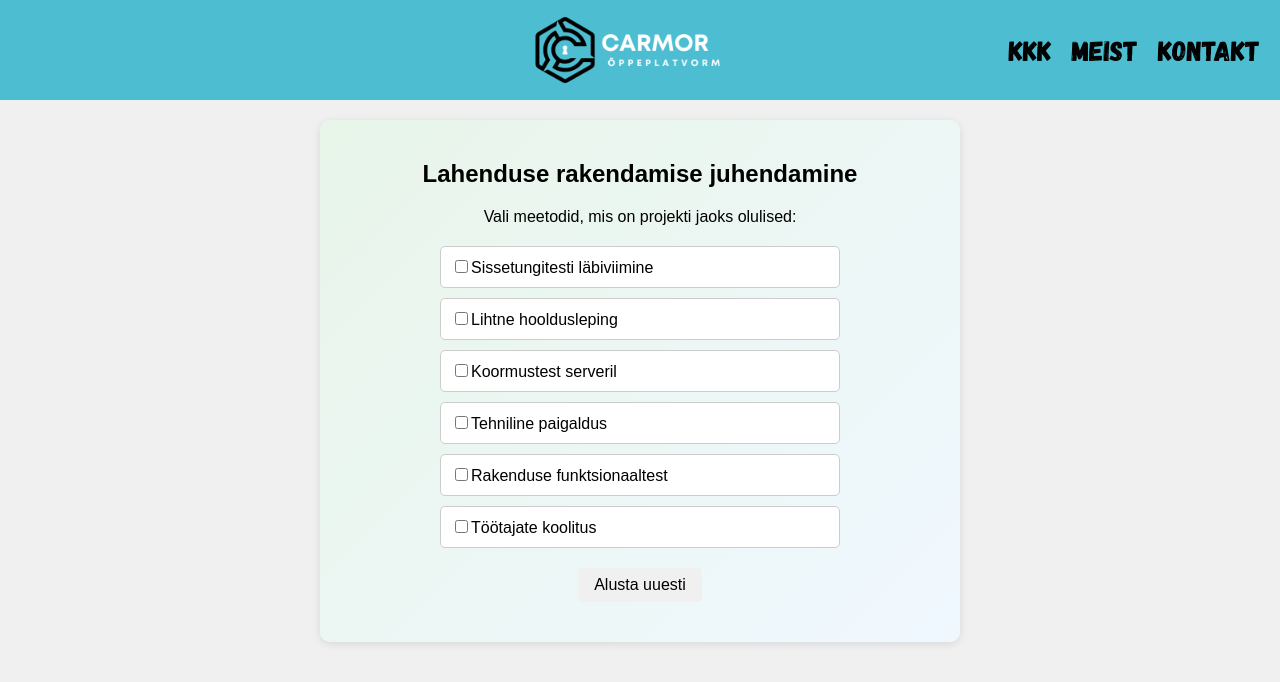
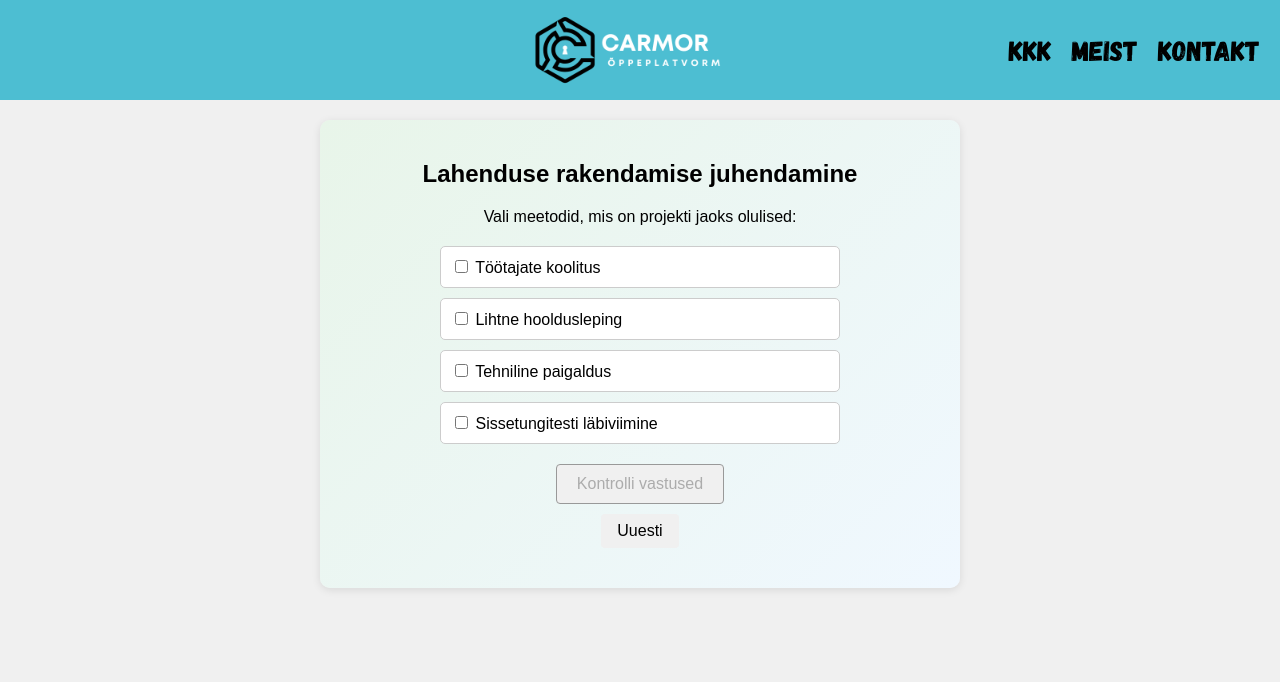
Before and after one commit to camaar2/pogenemisruum, a React (Create React App) app in the folder pogenemisruum/: page /audiitor3 in a window 1280 px wide. Shown: the top 682 px of the page. Built offline with nearby package versions, Linux system fonts and the light colour scheme.

Commit message:
Update Audiitor3.js

```diff
--- a/pogenemisruum/src/games/JavaScript/Audiitor3.js
+++ b/pogenemisruum/src/games/JavaScript/Audiitor3.js
@@ -1,124 +1,117 @@
-import React, { useState, useEffect } from 'react';
+import React, { useState } from 'react';
 import { useNavigate } from 'react-router-dom';
 import '../CSS/Audiitor3.css';
 
-const allTasks = [
-  { name: "Tehniline paigaldus", isCorrect: true },
-  { name: "Töötajate koolitus", isCorrect: true },
-  { name: "Sissetungitesti läbiviimine", isCorrect: true },
-  { name: "Koormustest serveril", isCorrect: false },
-  { name: "Lihtne hooldusleping", isCorrect: false },
-  { name: "Rakenduse funktsionaaltest", isCorrect: false }
+const allTasks3 = [
+  "Tehniline paigaldus",
+  "Töötajate koolitus",
+  "Sissetungitesti läbiviimine",
+  "Koormustest serveril",
+  "Lihtne hooldusleping",
+  "Rakenduse funktsionaaltest"
 ];
-const correctTaskNames = allTasks.filter(t => t.isCorrect).map(t => t.name);
+
+const correctTasks = [
+  "Tehniline paigaldus",
+  "Töötajate koolitus",
+  "Sissetungitesti läbiviimine"
+];
 
 function shuffleArray(array) {
-  const newArr = [...array];
-  for (let i = newArr.length - 1; i > 0; i--) {
+  const a = [...array];
+  for (let i = a.length - 1; i > 0; i--) {
     const j = Math.floor(Math.random() * (i + 1));
-    [newArr[i], newArr[j]] = [newArr[j], newArr[i]];
+    [a[i], a[j]] = [a[j], a[i]];
   }
-  return newArr;
+  return a;
 }
 
-function generateTaskOptions() {
-  const correct = allTasks.filter(t => t.isCorrect);
-  const distractors = allTasks.filter(t => !t.isCorrect);
-
-  shuffleArray(distractors);
-
+function generateTaskOptions3() {
+  const shuffledDistractors = shuffleArray(
+    allTasks3.filter(name => !correctTasks.includes(name))
+  );
   const subsetSize = Math.floor(Math.random() * 3) + 4;
-  const selected = [...correct];
-  let i = 0;
-  while (selected.length < subsetSize && i < distractors.length) {
-    selected.push(distractors[i]);
-    i++;
-  }
-  return shuffleArray(selected);
+  const numDistractors = subsetSize - correctTasks.length;
+  const options = shuffleArray([
+    ...correctTasks,
+    ...shuffledDistractors.slice(0, numDistractors)
+  ]);
+  return options;
 }
 
-function Audiitor3() {
+export default function Audiitor3() {
   const navigate = useNavigate();
-  const [taskOptions, setTaskOptions] = useState(generateTaskOptions());
+  const [taskOptions] = useState(generateTaskOptions3());
   const [selectedTasks, setSelectedTasks] = useState([]);
-  const [feedback, setFeedback] = useState("");
-  const [isLocked, setIsLocked] = useState(false);
+  const [checked, setChecked] = useState(false);
+  const [result, setResult] = useState({ correct: 0, wrong: 0 });
 
-  const isSelectionCorrect = () => {
-    const sortedSelected = [...selectedTasks].sort();
-    const sortedCorrect = [...correctTaskNames].sort();
-    return (
-      sortedSelected.length === sortedCorrect.length &&
-      sortedSelected.every((val, idx) => val === sortedCorrect[idx])
+  const toggleTask = name => {
+    if (checked) return;
+    setSelectedTasks(prev =>
+      prev.includes(name)
+        ? prev.filter(x => x !== name)
+        : [...prev, name]
     );
   };
 
-  const toggleTask = (taskName) => {
-    if (isLocked) return;
-    if (selectedTasks.includes(taskName)) {
-      setSelectedTasks(selectedTasks.filter(t => t !== taskName));
-    } else {
-      setSelectedTasks([...selectedTasks, taskName]);
-    }
+  const handleCheck = () => {
+    const correctCount = selectedTasks.filter(n =>
+      correctTasks.includes(n)
+    ).length;
+    const wrongCount = selectedTasks.length - correctCount;
+    setResult({ correct: correctCount, wrong: wrongCount });
+    setChecked(true);
   };
 
-  useEffect(() => {
-    if (selectedTasks.length > 0 && !isSelectionCorrect()) {
-      setFeedback("Vale valik! Õige meetodid täidetakse automaatselt...");
-      const timer = setTimeout(() => {
-        setSelectedTasks(correctTaskNames);
-        setFeedback("");
-        setIsLocked(true);
-      }, 1000);
-      return () => clearTimeout(timer);
-    } else {
-      setFeedback("");
-    }
-  }, [selectedTasks]);
-
   const handleReset = () => {
-    setTaskOptions(generateTaskOptions());
     setSelectedTasks([]);
-    setFeedback("");
-    setIsLocked(false);
-  };
-
-  const handleNext = () => {
-    if (isSelectionCorrect()) {
-      navigate('/audiitor4');
-    }
+    setChecked(false);
+    setResult({ correct: 0, wrong: 0 });
   };
 
   return (
-    <div className={`cyadvice-stage3 ${isLocked ? "correct-bg" : feedback ? "incorrect-bg" : ""}`}>
+    <div className="cyadvice-stage3">
       <h2>Lahenduse rakendamise juhendamine</h2>
       <p>Vali meetodid, mis on projekti jaoks olulised:</p>
       <ul className="task-list">
-        {taskOptions.map((task) => (
+        {taskOptions.map(name => (
           <li
-            key={task.name}
-            onClick={() => toggleTask(task.name)}
-            className={selectedTasks.includes(task.name) ? "selected" : ""}
+            key={name}
+            onClick={() => toggleTask(name)}
+            className={selectedTasks.includes(name) ? "selected" : ""}
           >
             <input
               type="checkbox"
-              checked={selectedTasks.includes(task.name)}
+              checked={selectedTasks.includes(name)}
               readOnly
-            />
-            {task.name}
+            /> {name}
           </li>
         ))}
       </ul>
-      {feedback && <div className="feedback">{feedback}</div>}
+
+      {!checked ? (
+        <button
+          onClick={handleCheck}
+          disabled={selectedTasks.length === 0}
+        >
+          Kontrolli vastused
+        </button>
+      ) : (
+        <div className="result">
+          <p>Õigeid valikuid: {result.correct}</p>
+          <p>Väärasid valikuid: {result.wrong}</p>
+        </div>
+      )}
+
       <div className="buttons">
-        {!isLocked ? (
-          <button onClick={handleReset}>Alusta uuesti</button>
-        ) : (
-          <button onClick={handleNext}>Edasi</button>
-        )}
+        <button onClick={handleReset}>Uuesti</button>
+        {checked &&
+          result.correct === correctTasks.length &&
+          result.wrong === 0 && (
+            <button onClick={() => navigate("/audiitor4")}>Edasi</button>
+          )}
       </div>
     </div>
   );
 }
-
-export default Audiitor3;
```
